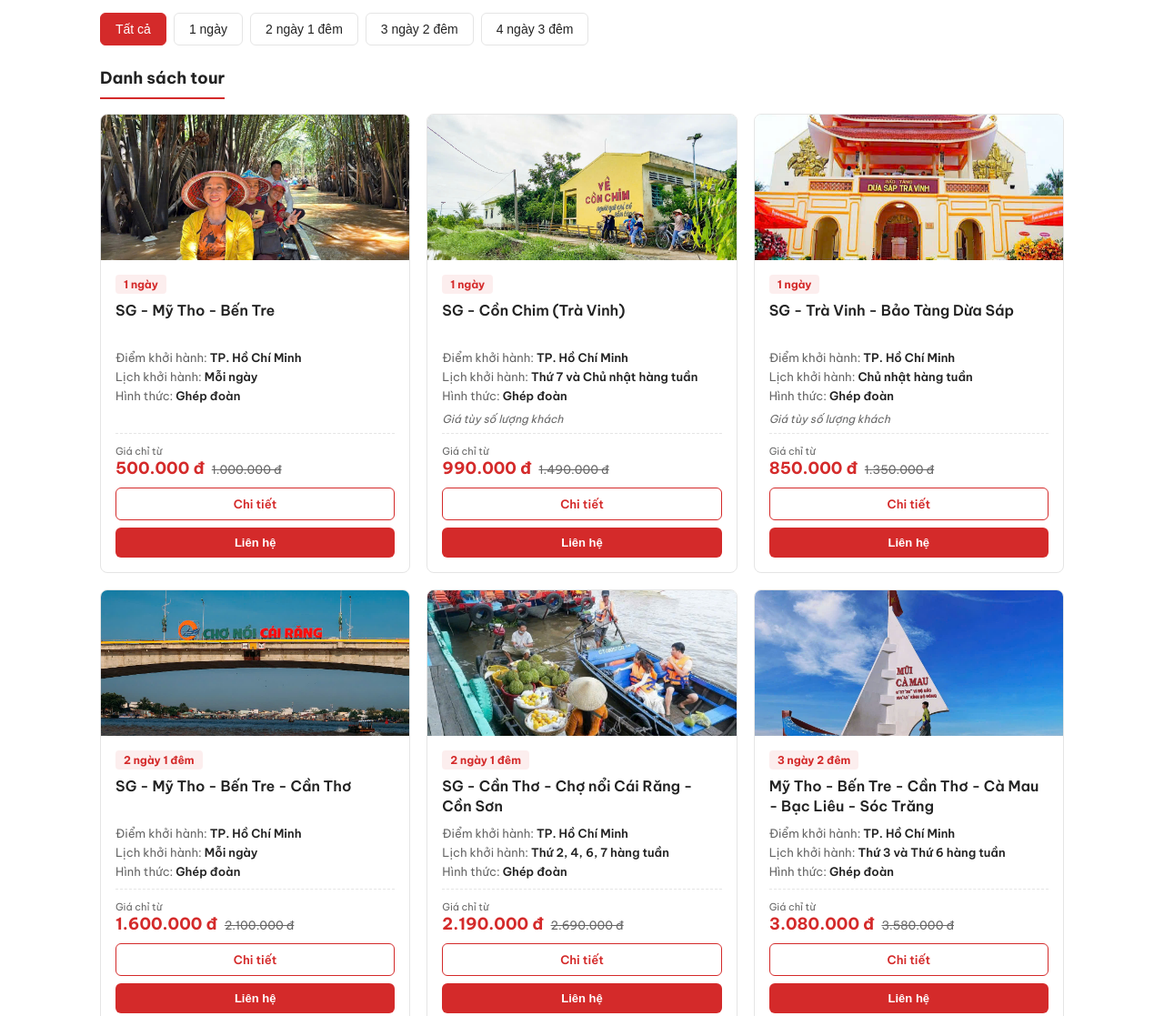
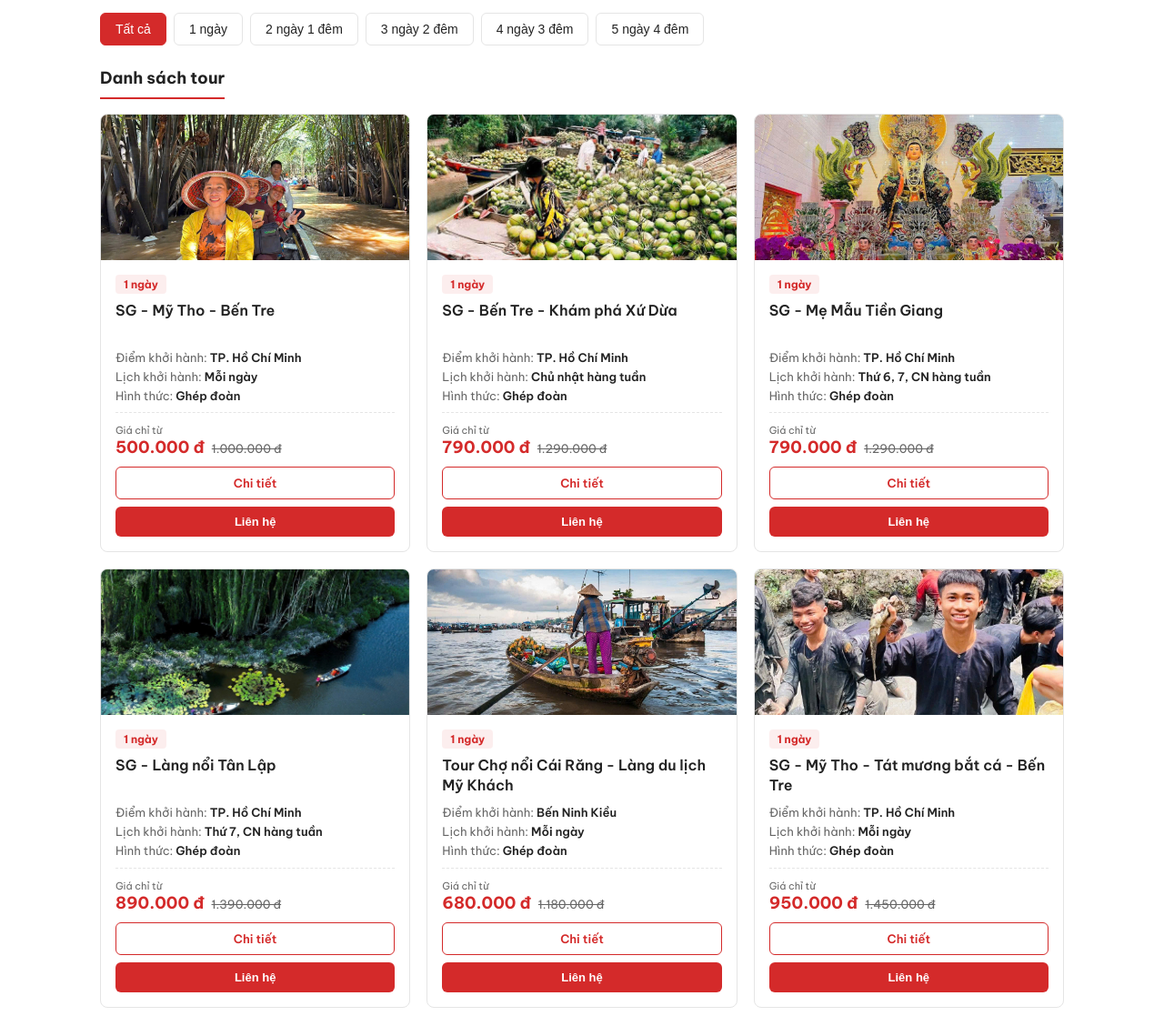
Before and after one commit to ngohoangviet0710/dulichmientay, a plain HTML site: page index.html in a window 1280 px wide. Shown: the part 200-1317 px from the top of the page at 91% size. Drawn offline with Linux system fonts and the light colour scheme.

Commit message:
new tour

```diff
--- a/current-tour/tourList.js
+++ b/current-tour/tourList.js
@@ -11,6 +11,97 @@
     departureSchedule: "Mỗi ngày",
     type: "Ghép đoàn",
     image: "my-tho.jpg"
+  },
+  {
+    name: "SG - Bến Tre - Khám phá Xứ Dừa",
+    slug: "sg-ben-tre-kham-pha-xu-dua",
+    duration: "1 ngày",
+    price: 1290000,
+    discountPrice: 790000,
+    departureDateTime: null,
+    hotelStars: null,
+    departurePoint: "TP. Hồ Chí Minh",
+    departureSchedule: "Chủ nhật hàng tuần",
+    type: "Ghép đoàn",
+    image: "xu-dua.jpg"
+  },
+  {
+    name: "SG - Mẹ Mẫu Tiền Giang",
+    slug: "sg-me-mau-tien-giang",
+    duration: "1 ngày",
+    price: 1290000,
+    discountPrice: 790000,
+    departureDateTime: null,
+    hotelStars: null,
+    departurePoint: "TP. Hồ Chí Minh",
+    departureSchedule: "Thứ 6, 7, CN hàng tuần",
+    type: "Ghép đoàn",
+    image: "me-mau.jpg"
+  },
+  {
+    name: "SG - Làng nổi Tân Lập",
+    slug: "sg-lang-noi-tan-lap",
+    duration: "1 ngày",
+    price: 1390000,
+    discountPrice: 890000,
+    departureDateTime: null,
+    hotelStars: null,
+    departurePoint: "TP. Hồ Chí Minh",
+    departureSchedule: "Thứ 7, CN hàng tuần",
+    type: "Ghép đoàn",
+    image: "tan-lap.jpg"
+  },
+  {
+    name: "Tour Chợ nổi Cái Răng - Làng du lịch Mỹ Khách",
+    slug: "tour-cho-noi-cai-rang-lang-du-lich-my-khach",
+    duration: "1 ngày",
+    price: 1180000,
+    discountPrice: 680000,
+    departureDateTime: null,
+    hotelStars: null,
+    departurePoint: "Bến Ninh Kiều",
+    departureSchedule: "Mỗi ngày",
+    type: "Ghép đoàn",
+    image: "ninh-kieu.jpg"
+  },
+  {
+    name: "SG - Mỹ Tho - Tát mương bắt cá - Bến Tre",
+    slug: "sg-my-tho-tat-muong-bat-ca-ben-tre",
+    duration: "1 ngày",
+    price: 1450000,
+    discountPrice: 950000,
+    departureDateTime: null,
+    hotelStars: null,
+    departurePoint: "TP. Hồ Chí Minh",
+    departureSchedule: "Mỗi ngày",
+    type: "Ghép đoàn",
+    image: "bat-ca.jpg"
+  },
+  {
+    name: "SG - Cái Bè - Cù lao Tân Phong",
+    slug: "sg-cai-be-cu-lao-tan-phong",
+    duration: "1 ngày",
+    price: 1650000,
+    discountPrice: 1150000,
+    departureDateTime: null,
+    hotelStars: null,
+    departurePoint: "TP. Hồ Chí Minh",
+    departureSchedule: "Mỗi ngày",
+    type: "Ghép đoàn",
+    image: "tan-phong.jpg"
+  },
+  {
+    name: "SG - Cần Thơ - Cồn Sơn",
+    slug: "sg-can-tho-con-son",
+    duration: "1 ngày",
+    price: 1390000,
+    discountPrice: 890000,
+    departureDateTime: null,
+    hotelStars: null,
+    departurePoint: "TP. Hồ Chí Minh",
+    departureSchedule: "Mỗi ngày",
+    type: "Ghép đoàn",
+    image: "con-son.jpg"
   },
   {
     name: "SG - Cồn Chim (Trà Vinh)",
@@ -67,6 +158,32 @@
     image: "cheo-suong.jpg"
   },
   {
+    name: "SG - Cà Mau - Bạc Liêu - Sóc Trăng",
+    slug: "sg-ca-mau-bac-lieu-soc-trang",
+    duration: "2 ngày 1 đêm",
+    price: 2990000,
+    discountPrice: 2490000,
+    departureDateTime: null,
+    hotelStars: null,
+    departurePoint: "TP. Hồ Chí Minh",
+    departureSchedule: "Thứ 2, 4, 6, 7 hàng tuần",
+    type: "Ghép đoàn",
+    image: "mien-tay.jpg"
+  },
+  {
+    name: "SG - Châu Đốc - Rừng tràm Trà Sư - Núi Cấm",
+    slug: "sg-chau-doc-rung-tram-tra-su-nui-cam",
+    duration: "2 ngày 1 đêm",
+    price: 2890000,
+    discountPrice: 2390000,
+    departureDateTime: null,
+    hotelStars: null,
+    departurePoint: "TP. Hồ Chí Minh",
+    departureSchedule: "Thứ 6, 7 hàng tuần",
+    type: "Ghép đoàn",
+    image: "nui-cam.jpg"
+  },
+  {
     name: "Mỹ Tho - Bến Tre - Cần Thơ - Cà Mau - Bạc Liêu - Sóc Trăng",
     slug: "my-tho-ben-tre-can-tho-ca-mau-bac-lieu-soc-trang",
     duration: "3 ngày 2 đêm",
@@ -80,6 +197,19 @@
     image: "mui-ca-mau.jpg"
   },
   {
+    name: "SG - Mỹ Tho - Bến Tre - Cần Thơ - Châu Đốc",
+    slug: "sg-my-tho-ben-tre-can-tho-chau-doc",
+    duration: "3 ngày 2 đêm",
+    price: 3680000,
+    discountPrice: 3180000,
+    departureDateTime: null,
+    hotelStars: null,
+    departurePoint: "TP. Hồ Chí Minh",
+    departureSchedule: "Thứ 2, 5, 7 hàng tuần",
+    type: "Ghép đoàn",
+    image: "mieu-ba.jpg"
+  },
+  {
     name: "Mỹ Tho - Bến Tre - Châu Đốc - Chùa Bà - Rừng Tràm Trà Sư - Cần Thơ - Cà Mau - Bạc Liêu - Sóc Trăng",
     slug: "4n-3d-my-tho-ben-tre-chau-doc-chua-ba",
     duration: "4 ngày 3 đêm",
@@ -91,5 +221,18 @@
     departureSchedule: "Thứ 2 và Thứ 5 hàng tuần",
     type: "Ghép đoàn",
     image: "rung-tram.jpg"
+  },
+  {
+    name: "SG - Châu Đốc - Hà Tiên - Rạch Gía - Cà Mau - Bạc Liêu - Sóc Trăng - Cần Thơ",
+    slug: "sg-chau-doc-ha-tien-rach-gia-ca-mau-bac-lieu-soc-trang-can-tho",
+    duration: "5 ngày 4 đêm",
+    price: 6190000,
+    discountPrice: 5690000,
+    departureDateTime: null,
+    hotelStars: null,
+    departurePoint: "TP. Hồ Chí Minh",
+    departureSchedule: "Thứ 4 hàng tuần",
+    type: "Ghép đoàn",
+    image: "mui-nai.jpg"
   }
 ];
--- a/index.html
+++ b/index.html
@@ -451,6 +451,7 @@
       <button class="filter-btn" data-filter="2 ngày 1 đêm">2 ngày 1 đêm</button>
       <button class="filter-btn" data-filter="3 ngày 2 đêm">3 ngày 2 đêm</button>
       <button class="filter-btn" data-filter="4 ngày 3 đêm">4 ngày 3 đêm</button>
+      <button class="filter-btn" data-filter="5 ngày 4 đêm">5 ngày 4 đêm</button>
     </div>
   </div>
 
```
Also changed, not shown: image/thumb/bat-ca.jpg (added), image/thumb/con-son.jpg (added), image/thumb/me-mau.jpg (added), image/thumb/mieu-ba.jpg (added), image/thumb/mui-nai.jpg (added), image/thumb/ninh-kieu.jpg (added), image/thumb/nui-cam.jpg (added), image/thumb/tan-lap.jpg (added), image/thumb/tan-phong.jpg (added), image/thumb/xu-dua.jpg (added).
